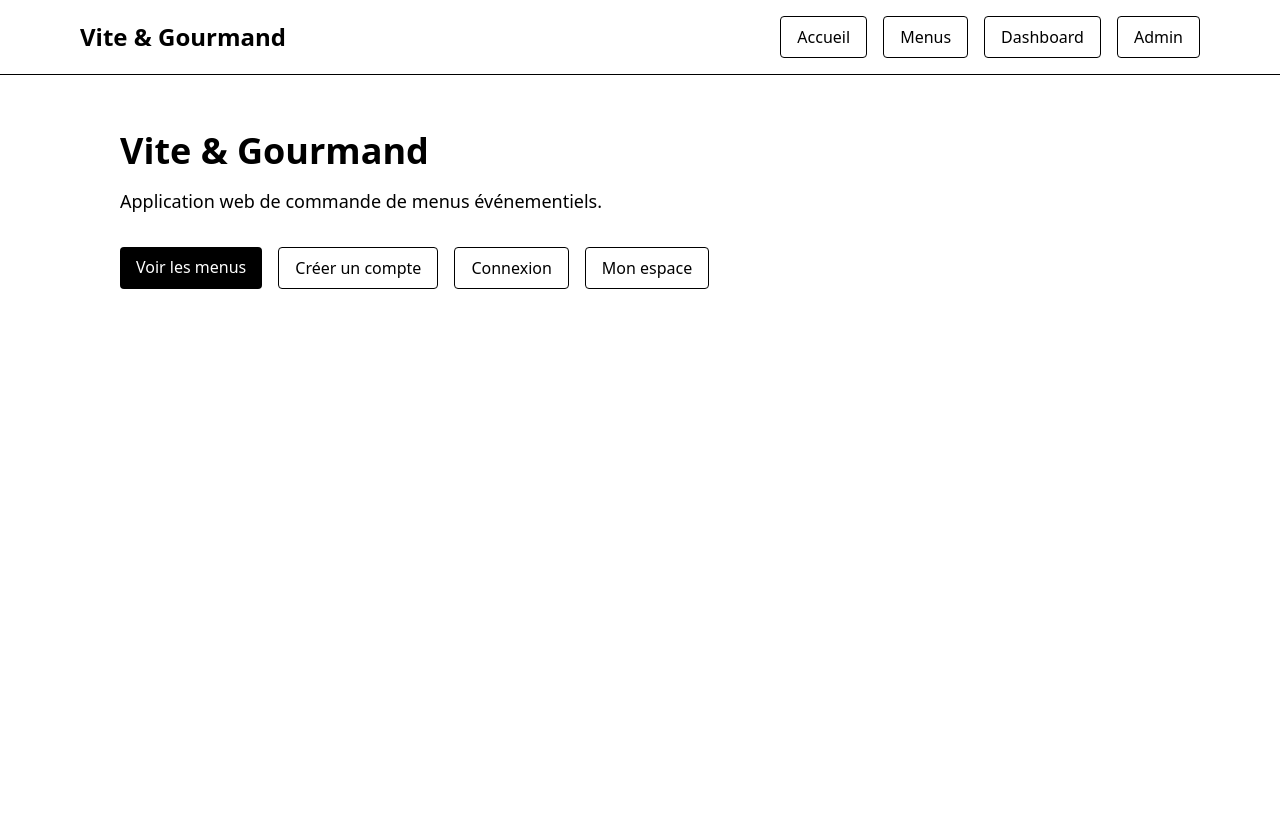
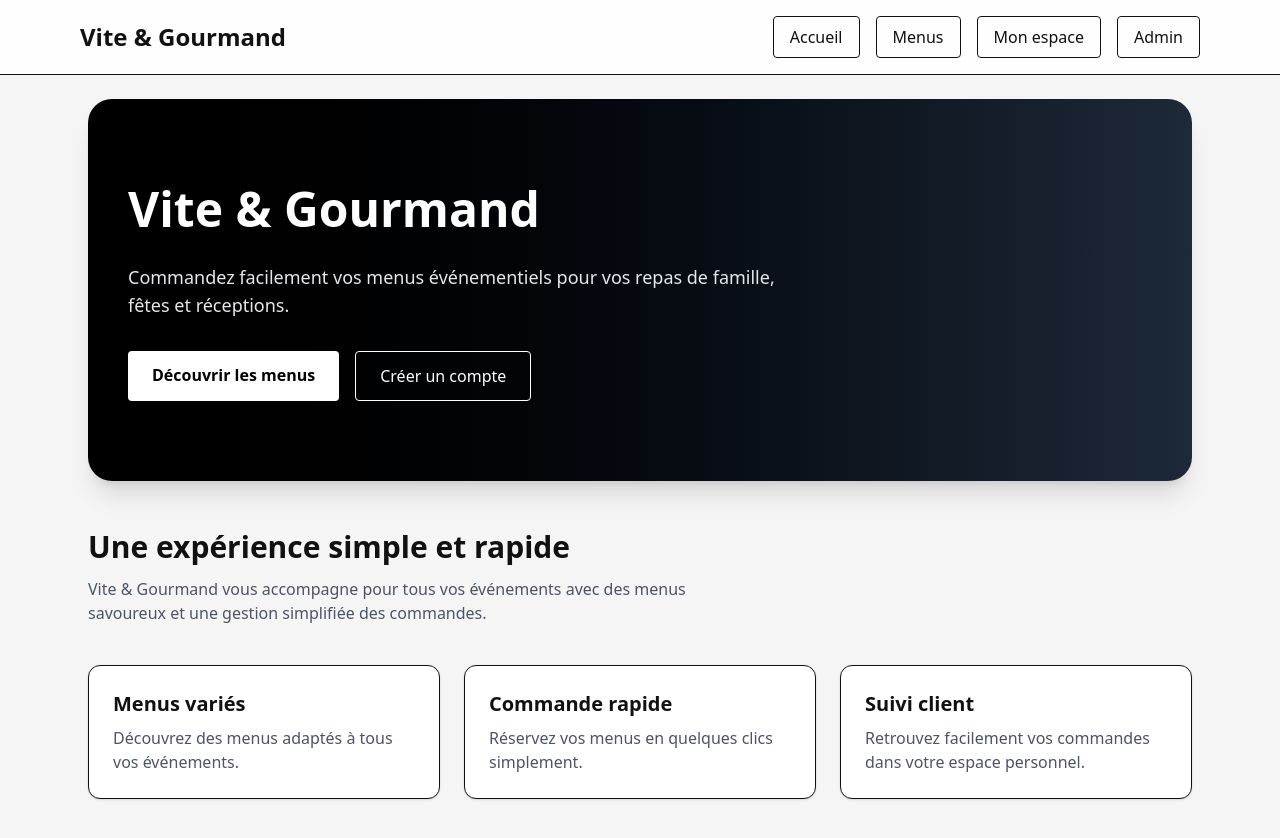
Before and after one commit to BenjaminBernade/vite-et-gourmand, a Next.js app: page / in a window 1280 px wide. Shown: the top 838 px of the page. Built offline with nearby package versions, Linux system fonts and the light colour scheme.

Commit message:
Improve layout and global styling

```diff
--- a/app/dashboard/page.tsx
+++ b/app/dashboard/page.tsx
@@ -27,7 +27,7 @@ export default async function DashboardPage() {
 
   return (
     <main className="min-h-screen p-8">
-      <h1 className="text-3xl font-bold">Espace utilisateur</h1>
+      <h1 className="text-4xl font-bold">Mon espace</h1>
 
       <section className="mt-8">
         <h2 className="text-2xl font-bold">Mes commandes</h2>
--- a/app/globals.css
+++ b/app/globals.css
@@ -1,5 +1,6 @@
 @import "tailwindcss";
 
 body {
-  margin: 0;
+  background: #f5f5f5;
+  color: #111;
 }
--- a/app/layout.tsx
+++ b/app/layout.tsx
@@ -13,39 +13,27 @@ export default function RootLayout({
 }) {
   return (
     <html lang="fr">
-      <body>
-        <header className="border-b bg-white">
+      <body className="min-h-screen bg-gray-100 text-black">
+        <header className="sticky top-0 z-50 border-b bg-white/90 backdrop-blur">
           <nav className="mx-auto flex max-w-6xl items-center justify-between p-4">
             <Link href="/" className="text-2xl font-bold">
               Vite & Gourmand
             </Link>
 
             <div className="flex gap-4">
-              <Link
-                href="/"
-                className="rounded border px-4 py-2 hover:bg-black hover:text-white"
-              >
+              <Link href="/" className="rounded border px-4 py-2 hover:bg-black hover:text-white">
                 Accueil
               </Link>
 
-              <Link
-                href="/menus"
-                className="rounded border px-4 py-2 hover:bg-black hover:text-white"
-              >
+              <Link href="/menus" className="rounded border px-4 py-2 hover:bg-black hover:text-white">
                 Menus
               </Link>
 
-              <Link
-                href="/dashboard"
-                className="rounded border px-4 py-2 hover:bg-black hover:text-white"
-              >
-                Dashboard
+              <Link href="/dashboard" className="rounded border px-4 py-2 hover:bg-black hover:text-white">
+                Mon espace
               </Link>
 
-              <Link
-                href="/admin"
-                className="rounded border px-4 py-2 hover:bg-black hover:text-white"
-              >
+              <Link href="/admin" className="rounded border px-4 py-2 hover:bg-black hover:text-white">
                 Admin
               </Link>
             </div>
--- a/app/page.tsx
+++ b/app/page.tsx
@@ -2,29 +2,70 @@ import Link from "next/link";
 
 export default function Home() {
   return (
-    <main className="min-h-screen p-8">
-      <h1 className="text-4xl font-bold">Vite & Gourmand</h1>
-      <p className="mt-4 text-lg">
-        Application web de commande de menus événementiels.
-      </p>
+    <main className="space-y-12">
+      <section className="rounded-3xl bg-gradient-to-r from-black to-gray-800 px-10 py-20 text-white shadow-xl">
+        <h1 className="max-w-3xl text-5xl font-bold leading-tight">
+          Vite & Gourmand
+        </h1>
 
-      <nav className="mt-8 flex gap-4">
-        <Link className="rounded bg-black px-4 py-2 text-white" href="/menus">
-          Voir les menus
-        </Link>
+        <p className="mt-6 max-w-2xl text-lg text-gray-200">
+          Commandez facilement vos menus événementiels pour vos repas de
+          famille, fêtes et réceptions.
+        </p>
 
-        <Link className="rounded border px-4 py-2" href="/register">
-          Créer un compte
-        </Link>
+        <div className="mt-8 flex gap-4">
+          <Link
+            href="/menus"
+            className="rounded bg-white px-6 py-3 font-semibold text-black transition hover:bg-gray-200"
+          >
+            Découvrir les menus
+          </Link>
 
-        <Link className="rounded border px-4 py-2" href="/api/auth/signin">
-          Connexion
-        </Link>
+          <Link
+            href="/register"
+            className="rounded border border-white px-6 py-3 transition hover:bg-white hover:text-black"
+          >
+            Créer un compte
+          </Link>
+        </div>
+      </section>
 
-        <Link className="rounded border px-4 py-2" href="/dashboard">
-          Mon espace
-        </Link>
-      </nav>
+      <section>
+        <h2 className="text-3xl font-bold">
+          Une expérience simple et rapide
+        </h2>
+
+        <p className="mt-3 max-w-2xl text-gray-600">
+          Vite & Gourmand vous accompagne pour tous vos événements avec des
+          menus savoureux et une gestion simplifiée des commandes.
+        </p>
+
+        <div className="mt-10 grid gap-6 md:grid-cols-3">
+          <div className="rounded-xl border bg-white p-6 shadow-sm">
+            <h3 className="text-xl font-bold">Menus variés</h3>
+
+            <p className="mt-2 text-gray-600">
+              Découvrez des menus adaptés à tous vos événements.
+            </p>
+          </div>
+
+          <div className="rounded-xl border bg-white p-6 shadow-sm">
+            <h3 className="text-xl font-bold">Commande rapide</h3>
+
+            <p className="mt-2 text-gray-600">
+              Réservez vos menus en quelques clics simplement.
+            </p>
+          </div>
+
+          <div className="rounded-xl border bg-white p-6 shadow-sm">
+            <h3 className="text-xl font-bold">Suivi client</h3>
+
+            <p className="mt-2 text-gray-600">
+              Retrouvez facilement vos commandes dans votre espace personnel.
+            </p>
+          </div>
+        </div>
+      </section>
     </main>
   );
 }
```
